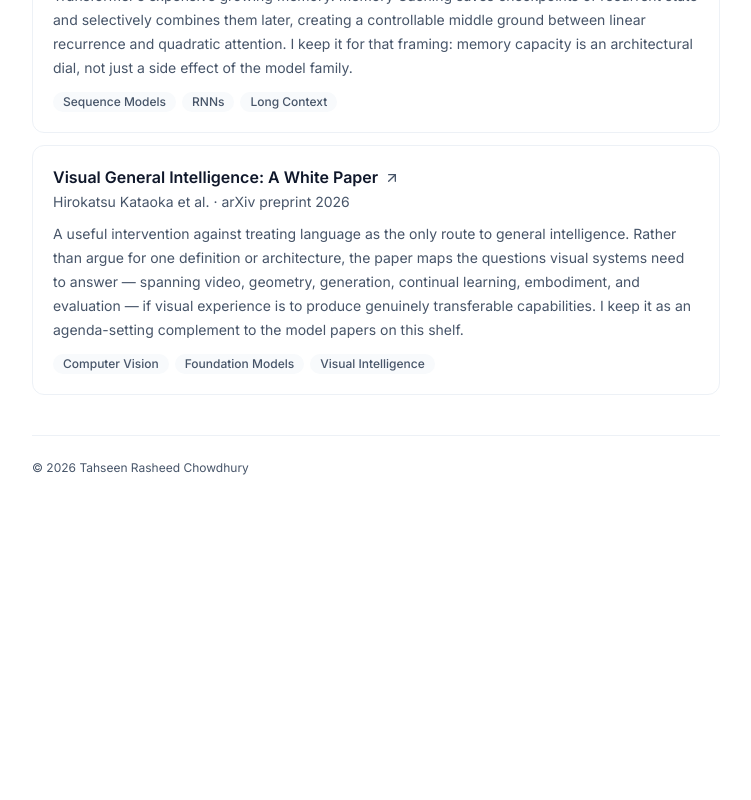
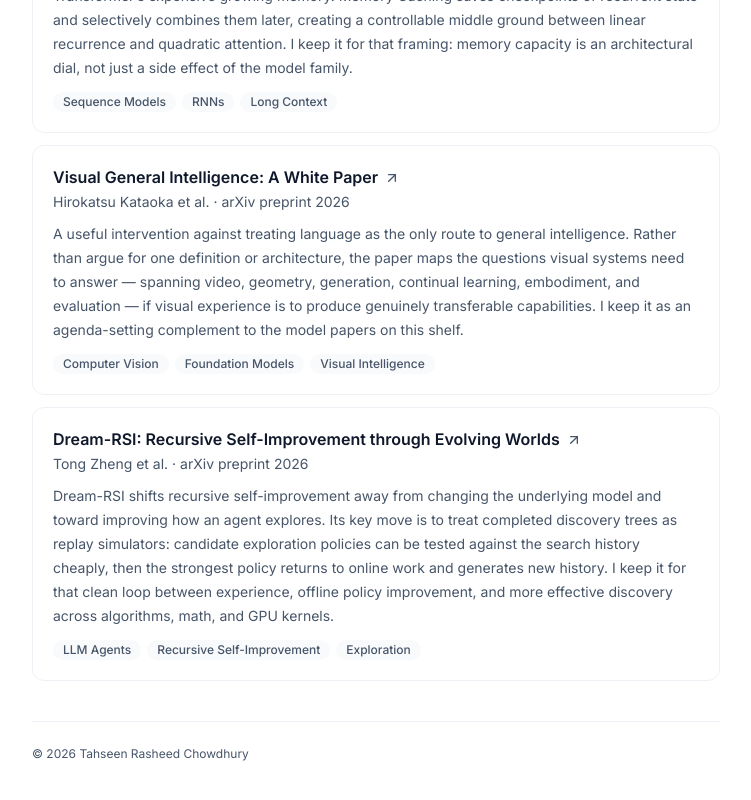
Before and after one commit to TahseenSust/tahseen, a Next.js app: page /paper-shelf in a window 1280 px wide. Shown: the part 5889-6689 px from the top of the page, without its empty margins (264-1015 px from the left). Before the commit the page ends 6445 px from the top, so only its background shows below. Built offline with nearby package versions, Linux system fonts and the light colour scheme.

Commit message:
added dream rsi paper

```diff
--- a/src/data/papers.ts
+++ b/src/data/papers.ts
@@ -247,4 +247,14 @@ export const PAPERS: Paper[] = [
       "A useful intervention against treating language as the only route to general intelligence. Rather than argue for one definition or architecture, the paper maps the questions visual systems need to answer — spanning video, geometry, generation, continual learning, embodiment, and evaluation — if visual experience is to produce genuinely transferable capabilities. I keep it as an agenda-setting complement to the model papers on this shelf.",
     tags: ["Computer Vision", "Foundation Models", "Visual Intelligence"],
   },
+  {
+    title: "Dream-RSI: Recursive Self-Improvement through Evolving Worlds",
+    authors: "Tong Zheng et al.",
+    venue: "arXiv preprint",
+    year: "2026",
+    url: "https://www.dream-rsi.com/assets/dream-rsi.pdf",
+    note:
+      "Dream-RSI shifts recursive self-improvement away from changing the underlying model and toward improving how an agent explores. Its key move is to treat completed discovery trees as replay simulators: candidate exploration policies can be tested against the search history cheaply, then the strongest policy returns to online work and generates new history. I keep it for that clean loop between experience, offline policy improvement, and more effective discovery across algorithms, math, and GPU kernels.",
+    tags: ["LLM Agents", "Recursive Self-Improvement", "Exploration"],
+  },
 ]
```
